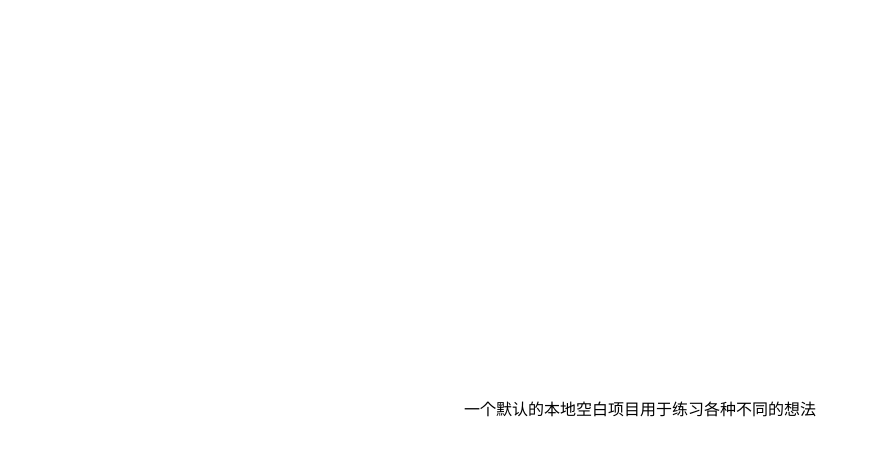
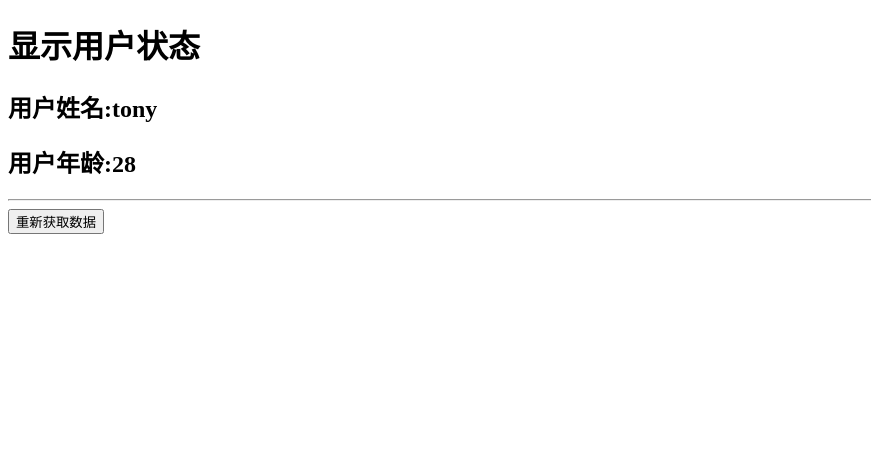
Before and after one commit to gaowujian/practice-react-app, a React (Create React App) app: page / in a window 1280 px wide. Shown: the top 456 px of the page, without its empty margins (0-871 px from the left). Built offline with nearby package versions, Linux system fonts and the light colour scheme.

Commit message:
开发自己的useAsync

```diff
--- a/src/App.js
+++ b/src/App.js
@@ -1,13 +1,23 @@
 import React from "react";
+import useMyAsync from "./useMyAsync";
 
-const style = {
-  height: "100vh",
-  display: "flex",
-  justifyContent: "center",
-  alignItems: "center",
-};
 function App() {
-  return <div style={style}>一个默认的本地空白项目用于练习各种不同的想法</div>;
+  const [loading, name, age, getData] = useMyAsync();
+  return (
+    <div>
+      <h1>显示用户状态</h1>
+      {!loading ? (
+        <div>
+          <h2>用户姓名:{name}</h2>
+          <h2>用户年龄:{age}</h2>
+        </div>
+      ) : (
+        "加载中"
+      )}
+      <hr />
+      <button onClick={getData}>重新获取数据</button>
+    </div>
+  );
 }
 
 export default App;
--- /dev/null
+++ b/src/service.js
@@ -0,0 +1,10 @@
+export const getUser = function getUser() {
+  return new Promise((res, rej) => {
+    setTimeout(() => {
+      const num = Math.random();
+      console.log(num);
+      if (num > 0.5) rej("请求失败!");
+      else res({ name: "tony", age: 28 });
+    }, 1000);
+  });
+};
--- /dev/null
+++ b/src/useMyAsync.js
@@ -0,0 +1,27 @@
+import { useState, useCallback, useEffect } from "react";
+import { getUser } from "./service";
+
+export default () => {
+  const [loading, setLoading] = useState(true);
+  const [name, setName] = useState(null);
+  const [age, setAge] = useState(null);
+  const getData = useCallback(() => {
+    setLoading(true);
+    getUser().then(
+      (data) => {
+        const { name, age } = data;
+        console.log("请求成功！");
+        setLoading(false);
+        setName(name);
+        setAge(age);
+      },
+      (error) => {
+        console.log(error);
+      }
+    );
+  }, []);
+  useEffect(() => {
+    getData();
+  }, [getData]);
+  return [loading, name, age, getData];
+};
```
